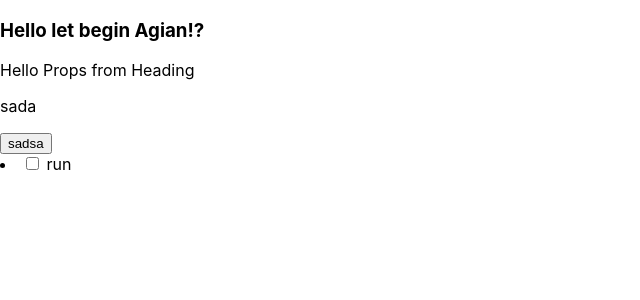
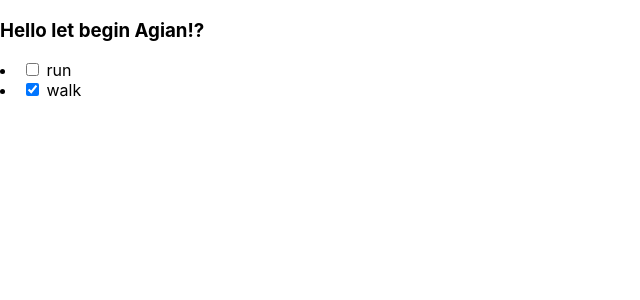
Before and after one commit to thititongumpun/idkwhatimdoing, a React (Create React App) app: page / in a window 1280 px wide. Shown: the top 300 px of the page, without its empty margins (0-640 px from the left). Built offline with nearby package versions, Linux system fonts and the light colour scheme.

Commit message:
remove necessary thing

```diff
--- a/src/App.tsx
+++ b/src/App.tsx
@@ -1,6 +1,3 @@
-
-import { Heading } from "./components/Heading";
-import {Label} from './components/Label';
 import { TodoListItem } from "./components/TodoListItem";
 
 const todos: Todo[] = [{text: 'run', complete: false}, {text: 'walk', complete: true}]
@@ -10,9 +7,8 @@ const App: React.FC = () => {
   return (
     <div className="App">
       <h3>Hello let begin Agian!?</h3>
-      <Heading title="Hello Props from Heading" />
-      <Label title="sada" content="sadsa" />
-      <TodoListItem todo={todos[0]}/>
+      <TodoListItem todo={todos[0]} />
+      <TodoListItem todo={todos[1]} />
     </div>
   );
 }
--- a/src/components/Heading.tsx
+++ /dev/null
@@ -1,11 +0,0 @@
-interface Props {
-  title: string;
-}
-
-export const Heading: React.FC<Props> = ({title}) => {
-  return (
-    <div>
-      <p>{title}</p>
-    </div>
-  );
-}
--- a/src/components/Label.tsx
+++ /dev/null
@@ -1,17 +0,0 @@
-
-import React, { useState } from 'react';
-interface Props {
-  title: string;
-  content: string;
-}
-
-export const Label: React.FC<Props> = ({ title, content }) => {
-
-  const [expanded, setExpanded] = useState(false);
-  return (
-    <div>
-      <p>{title}</p>
-      <button onClick={() => setExpanded(!expanded)}>{content}</button>
-    </div>
-  );
-}
```
